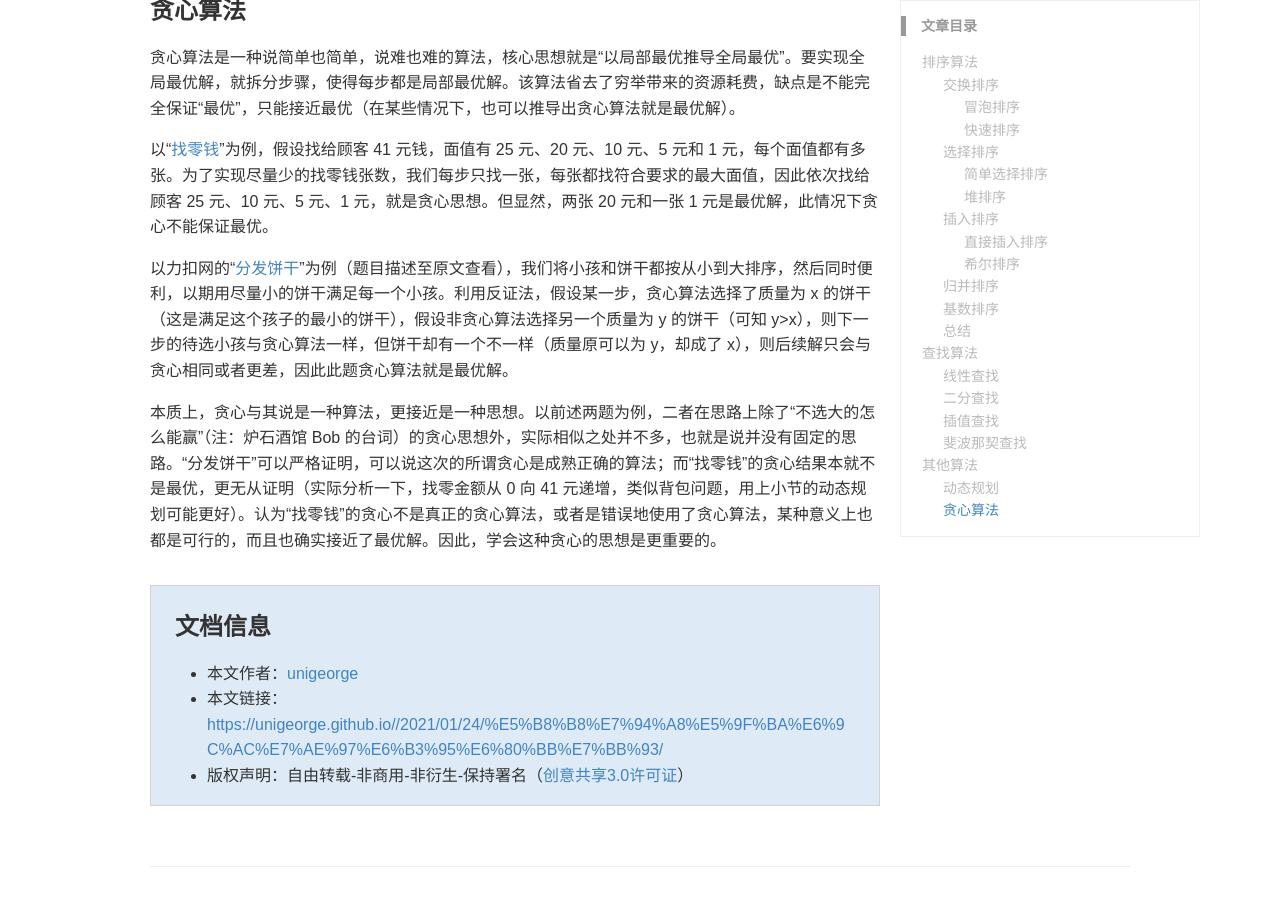
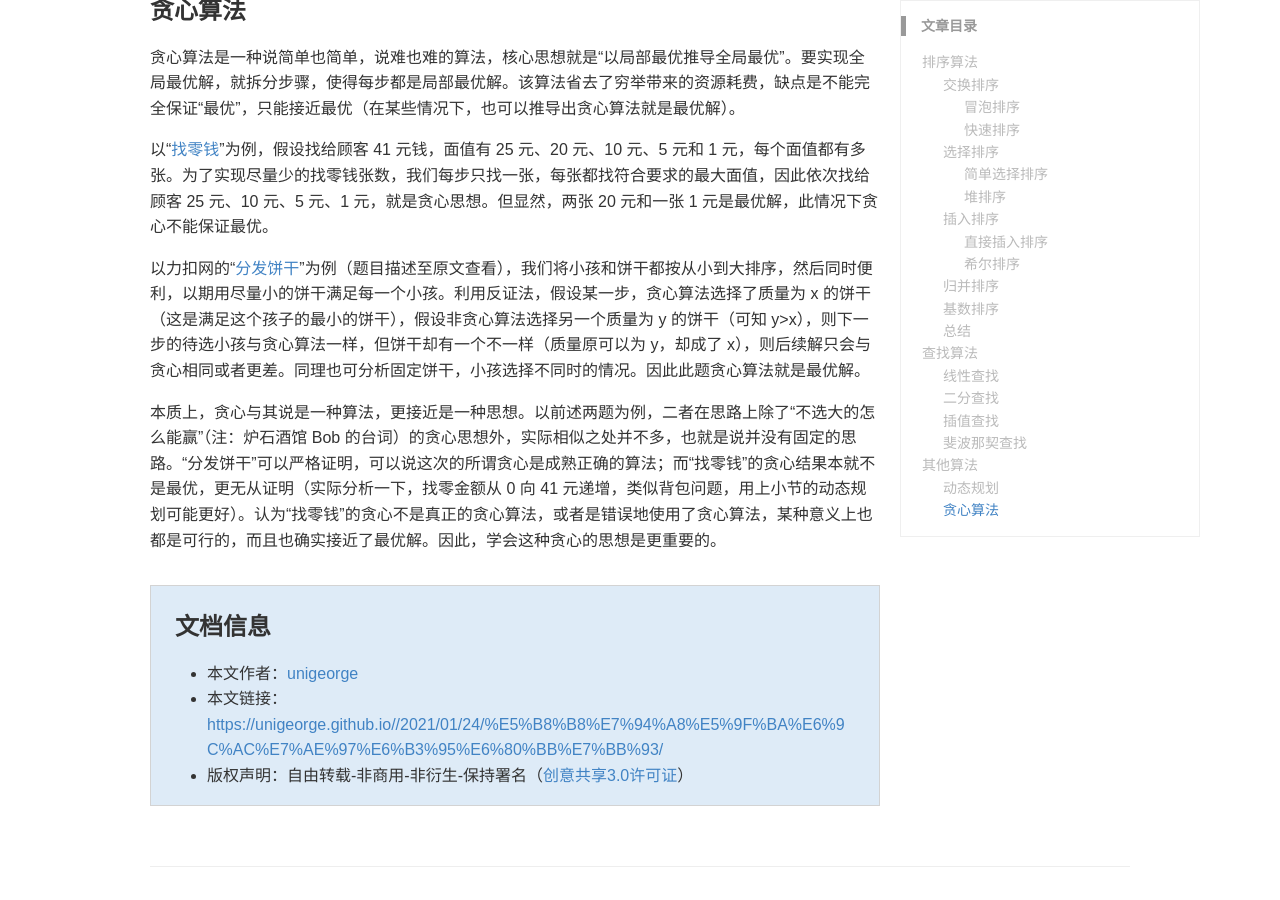
Before and after one commit to unigeorge/unigeorge.github.io, a Jekyll site: the page built from _posts/2021-01-24-常用基本算法总结.md, in a window 1280 px wide and 900 px high, scrolled down 11440 px. Built offline with Jekyll 4.4.1, drawn with Linux system fonts in a browser that asks for light colours; some web fonts are replaced; a style sheet for code colours, icons or effects is not loaded; some of the changed text lies outside the part shown.

Commit message:
Update 2021-01-24-常用基本算法总结.md

```diff
--- a/_posts/2021-01-24-常用基本算法总结.md
+++ b/_posts/2021-01-24-常用基本算法总结.md
@@ -506,6 +506,6 @@ class Solution {
 
 以“[找零钱](https://zhuanlan.zhihu.com/p/53334049)”为例，假设找给顾客 41 元钱，面值有 25 元、20 元、10 元、5 元和 1 元，每个面值都有多张。为了实现尽量少的找零钱张数，我们每步只找一张，每张都找符合要求的最大面值，因此依次找给顾客 25 元、10 元、5 元、1 元，就是贪心思想。但显然，两张 20 元和一张 1 元是最优解，此情况下贪心不能保证最优。
 
-以力扣网的“[分发饼干](https://leetcode.cn/problems/assign-cookies/comments/)”为例（题目描述至原文查看），我们将小孩和饼干都按从小到大排序，然后同时便利，以期用尽量小的饼干满足每一个小孩。利用反证法，假设某一步，贪心算法选择了质量为 x 的饼干（这是满足这个孩子的最小的饼干），假设非贪心算法选择另一个质量为 y 的饼干（可知 y>x），则下一步的待选小孩与贪心算法一样，但饼干却有一个不一样（质量原可以为 y，却成了 x），则后续解只会与贪心相同或者更差，因此此题贪心算法就是最优解。
+以力扣网的“[分发饼干](https://leetcode.cn/problems/assign-cookies/comments/)”为例（题目描述至原文查看），我们将小孩和饼干都按从小到大排序，然后同时便利，以期用尽量小的饼干满足每一个小孩。利用反证法，假设某一步，贪心算法选择了质量为 x 的饼干（这是满足这个孩子的最小的饼干），假设非贪心算法选择另一个质量为 y 的饼干（可知 y>x），则下一步的待选小孩与贪心算法一样，但饼干却有一个不一样（质量原可以为 y，却成了 x），则后续解只会与贪心相同或者更差。同理也可分析固定饼干，小孩选择不同时的情况。因此此题贪心算法就是最优解。
 
 本质上，贪心与其说是一种算法，更接近是一种思想。以前述两题为例，二者在思路上除了“不选大的怎么能赢”（注：炉石酒馆 Bob 的台词）的贪心思想外，实际相似之处并不多，也就是说并没有固定的思路。“分发饼干”可以严格证明，可以说这次的所谓贪心是成熟正确的算法；而“找零钱”的贪心结果本就不是最优，更无从证明（实际分析一下，找零金额从 0 向 41 元递增，类似背包问题，用上小节的动态规划可能更好）。认为“找零钱”的贪心不是真正的贪心算法，或者是错误地使用了贪心算法，某种意义上也都是可行的，而且也确实接近了最优解。因此，学会这种贪心的思想是更重要的。
```
